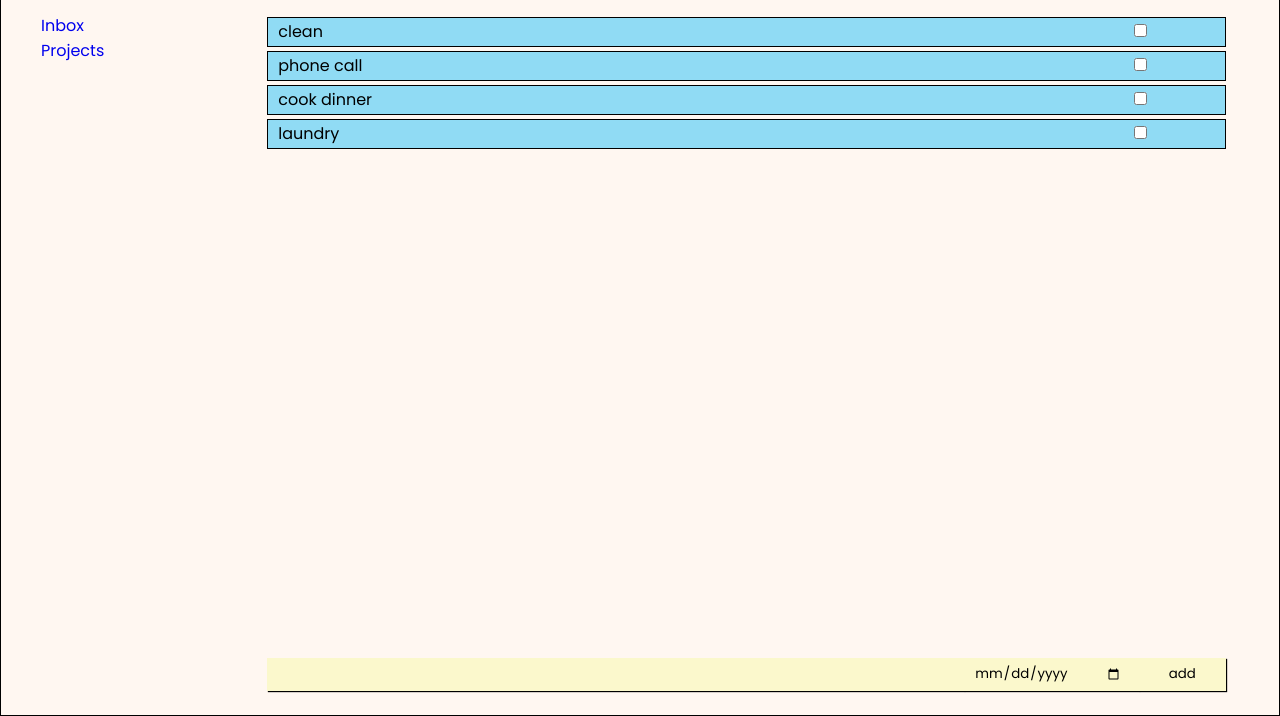
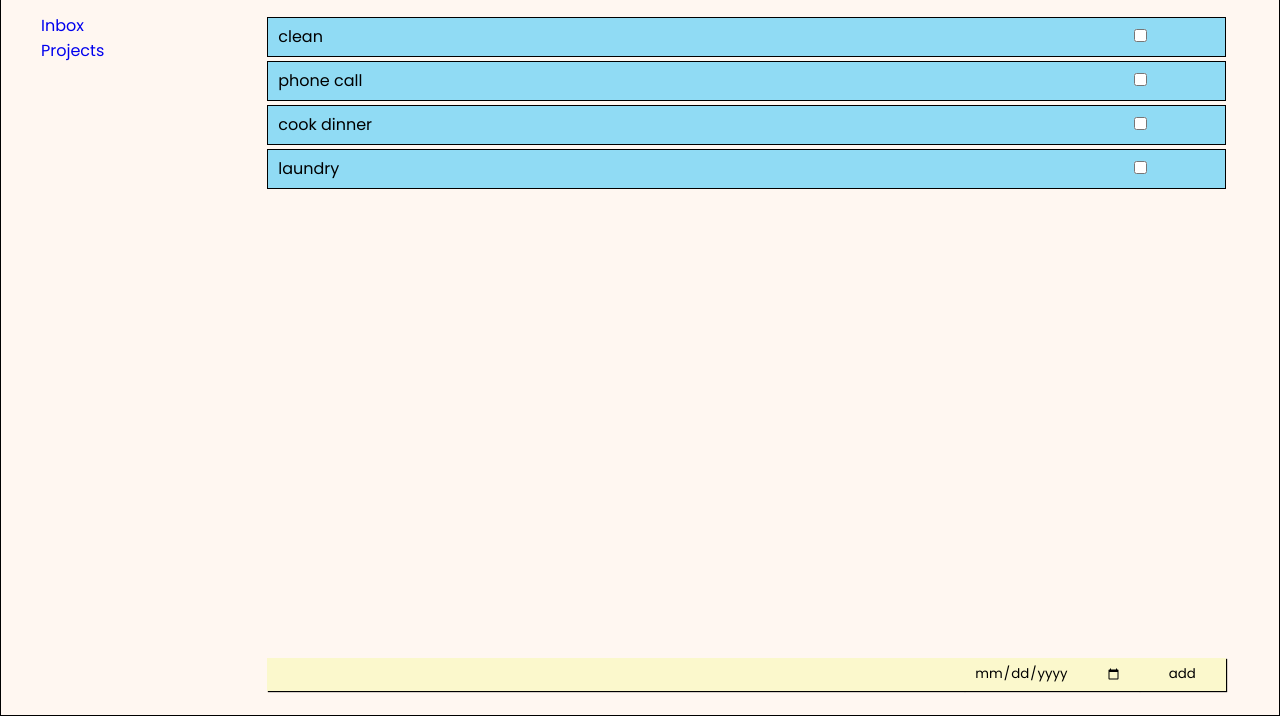
Before and after one commit to DotSnuk/dotDo, a website built with webpack: page src/template.html in a window 1280 px wide. Shown: the part 84-800 px from the top of the page. Built offline with nearby package versions, Linux system fonts and the light colour scheme.

Commit message:
removed description from todo class

```diff
--- a/src/style.css
+++ b/src/style.css
@@ -109,7 +109,7 @@ input:focus {
   width: 90%;
   flex-direction: column;
   align-items: center;
-
+  overflow-y: hidden;
   gap: 4px;
 }
 .todo {
@@ -117,7 +117,8 @@ input:focus {
   box-sizing: border-box;
   align-items: center;
   padding-left: 10px;
-  height: 30px;
+  /* height: 30px; */
+  flex-basis: 40px;
   border: 1px solid black;
   width: 100%;
   display: grid;
--- a/src/todo.js
+++ b/src/todo.js
@@ -6,7 +6,6 @@ export default class ToDo {
     this.id = id;
     this.title = title;
     this.priority;
-    this.description;
     this.dateCreated = new Date();
     this.dueDate;
     this.notes;
```
